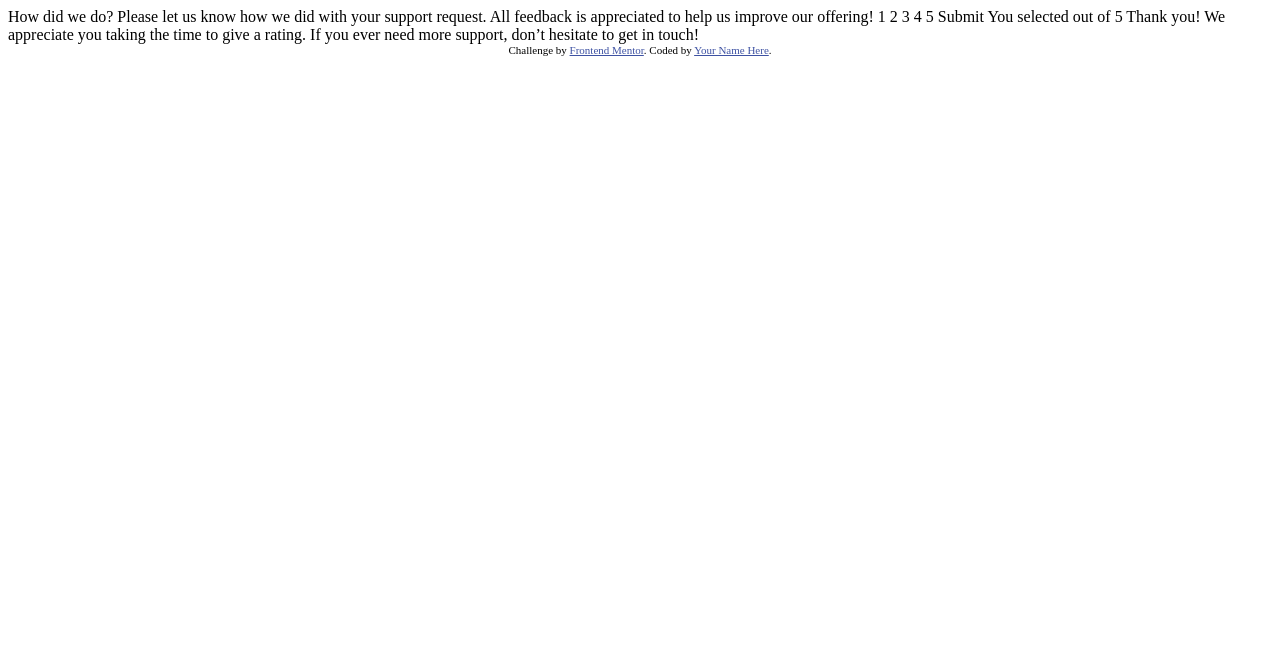
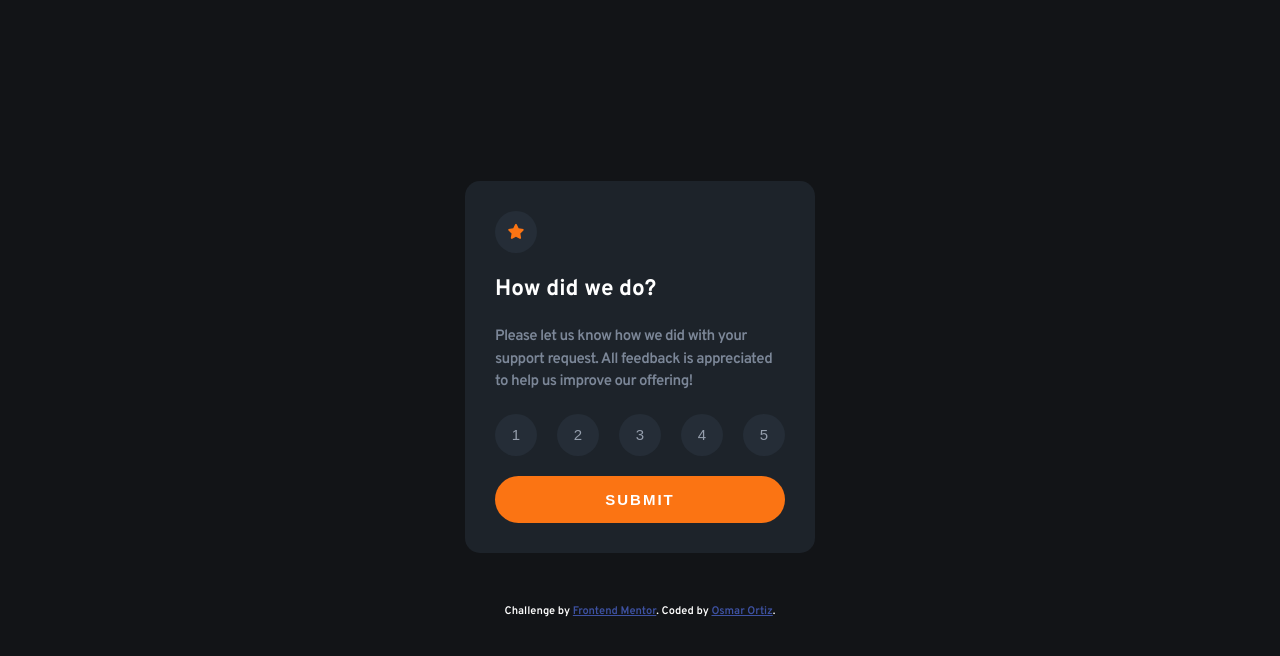
Before and after one commit to Xizted/FrontendMentor, a plain HTML site: page interactive-rating-component-main/index.html in a window 1280 px wide. Drawn offline with Linux system fonts and the light colour scheme.

Commit message:
Upload solution interactive rating component

```diff
--- a/interactive-rating-component-main/index.html
+++ b/interactive-rating-component-main/index.html
@@ -1,49 +1,93 @@
 <!DOCTYPE html>
 <html lang="en">
   <head>
-  <meta charset="UTF-8">
-  <meta name="viewport" content="width=device-width, initial-scale=1.0"> <!-- displays site properly based on user's device -->
+    <meta charset="UTF-8" />
+    <meta name="viewport" content="width=device-width, initial-scale=1.0" />
+    <!-- displays site properly based on user's device -->
 
-  <link rel="icon" type="image/png" sizes="32x32" href="./images/favicon-32x32.png">
+    <link
+      rel="icon"
+      type="image/png"
+      sizes="32x32"
+      href="./images/favicon-32x32.png"
+    />
 
     <title>Frontend Mentor | Interactive rating component</title>
 
     <!-- Feel free to remove these styles or customise in your own stylesheet 👍 -->
     <style>
-    .attribution { font-size: 11px; text-align: center; }
-    .attribution a { color: hsl(228, 45%, 44%); }
+      .attribution {
+        font-size: 11px;
+        text-align: center;
+      }
+      .attribution a {
+        color: hsl(228, 45%, 44%);
+      }
     </style>
+    <link rel="stylesheet" href="style.css" />
+    <link rel="preconnect" href="https://fonts.googleapis.com" />
+    <link rel="preconnect" href="https://fonts.gstatic.com" crossorigin />
+    <link
+      href="https://fonts.googleapis.com/css2?family=Overpass:wght@600;700&display=swap"
+      rel="stylesheet"
+    />
+    <link
+      rel="stylesheet"
+      href="https://cdnjs.cloudflare.com/ajax/libs/font-awesome/6.1.1/css/all.min.css"
+    />
   </head>
   <body>
-
     <!-- Rating state start -->
 
-  How did we do?
-
-  Please let us know how we did with your support request. All feedback is appreciated
-  to help us improve our offering!
-
-  1 2 3 4 5
-
-  Submit
+    <div class="rating-state">
+      <div class="header">
+        <button class="btn btn-rating"><i class="fa-solid fa-star"></i></button>
+      </div>
+      <div class="body">
+        <h2 class="title">How did we do?</h2>
+        <p class="text">
+          Please let us know how we did with your support request. All feedback
+          is appreciated to help us improve our offering!
+        </p>
+        <div class="ratings-buttons">
+          <button class="btn btn-rating">1</button>
+          <button class="btn btn-rating">2</button>
+          <button class="btn btn-rating">3</button>
+          <button class="btn btn-rating">4</button>
+          <button class="btn btn-rating">5</button>
+        </div>
+      </div>
+      <div class="footer">
+        <button class="btn btn-submit">Submit</button>
+      </div>
+    </div>
 
     <!-- Rating state end -->
 
     <!-- Thank you state start -->
 
-  You selected <!-- Add rating here --> out of 5
-
-  Thank you!
-
-  We appreciate you taking the time to give a rating. If you ever need more support,
-  don’t hesitate to get in touch!
+    <div class="thankyou-state none">
+      <div class="header">
+        <img src="images/illustration-thank-you.svg" alt="thank you" />
+        <p>You selected <span class="rating"></span> out of 5</p>
+      </div>
+      <div class="body">
+        <h2 class="title">Thank you!</h2>
+        <p class="text">
+          We appreciate you taking the time to give a rating. If you ever need
+          more support, don’t hesitate to get in touch!
+        </p>
+      </div>
+    </div>
 
     <!-- Thank you state end -->
 
-
     <div class="attribution">
-    Challenge by <a href="https://www.frontendmentor.io?ref=challenge" target="_blank">Frontend Mentor</a>.
-    Coded by <a href="#">Your Name Here</a>.
+      Challenge by
+      <a href="https://www.frontendmentor.io?ref=challenge" target="_blank"
+        >Frontend Mentor</a
+      >. Coded by <a href="https://github.com/Xizted">Osmar Ortiz</a>.
     </div>
+    <script src="main.js"></script>
   </body>
 </html>
--- /dev/null
+++ b/interactive-rating-component-main/main.js
@@ -0,0 +1,26 @@
+const ratingState = document.querySelector('.rating-state');
+const thankyouState = document.querySelector('.thankyou-state');
+const btnRatings = document.querySelectorAll('.ratings-buttons .btn-rating');
+const btnSubmit = document.querySelector('.btn-submit');
+const rating = document.querySelector('.rating');
+let ratingSelected;
+
+btnRatings.forEach((btnRating) => {
+  btnRating.addEventListener('click', () => {
+    btnRatings.forEach((btnRating2) => {
+      if (btnRating2.classList.contains('active')) {
+        btnRating2.classList.remove('active');
+      }
+    });
+    btnRating.classList.add('active');
+  });
+});
+
+btnSubmit.addEventListener('click', () => {
+  const btnRating = document.querySelector('.active');
+  if (btnRating === null) return;
+  ratingSelected = btnRating.textContent;
+  ratingState.classList.add('none');
+  thankyouState.classList.remove('none');
+  rating.textContent = ratingSelected;
+});
--- a/interactive-rating-component-main/style.css
+++ b/interactive-rating-component-main/style.css
@@ -0,0 +1,141 @@
+html {
+  box-sizing: border-box;
+  font-size: 62.5%; /* Now 10px = 1rem! */
+}
+*,
+*:before,
+*:after {
+  box-sizing: inherit;
+  margin: 0;
+  padding: 0;
+}
+
+body {
+  align-items: center;
+  background-color: hsl(216, 12%, 8%);
+  color: #fff;
+  display: flex;
+  flex-direction: column;
+  font-family: 'Overpass', sans-serif;
+  font-size: 1.6rem; /* default font-size for document */
+  font-size: 16px; /* px fallback */
+  gap: 5rem;
+  height: 100vh;
+  justify-content: center;
+  line-height: 1.5; /* a nice line-height */
+}
+
+.none {
+  display: none;
+}
+
+.rating-state,
+.thankyou-state {
+  font-size: 1.5rem;
+  background-color: hsl(213deg 20% 18% / 60%);
+  width: 350px;
+  padding: 3rem;
+  border-radius: 1.5rem;
+}
+
+.thankyou-state {
+  text-align: center;
+}
+
+.thankyou-state .header {
+  margin-bottom: 2rem;
+}
+
+.thankyou-state .header p {
+  color: hsla(25, 97%, 53%, 0.5);
+  font-size: 1;
+  font-weight: 400;
+  background-color: hsla(25, 97%, 53%, 0.1);
+  display: inline-block;
+  border-radius: 1.5rem;
+  padding: 0.5rem 1rem;
+  vertical-align: middle;
+  margin-top: 2rem;
+}
+
+.rating-state .body {
+  margin: 2rem 0;
+}
+
+.title {
+  font-family: 700;
+}
+
+.rating-state .title {
+  margin-bottom: 2rem;
+}
+
+.thankyou-state .title {
+  margin-bottom: 1rem;
+}
+
+.text {
+  color: hsl(216, 12%, 54%);
+  font-weight: 400;
+  letter-spacing: -0.06rem;
+}
+
+.rating-state .text {
+  margin-bottom: 2rem;
+}
+
+.btn {
+  background-color: transparent;
+  border: none;
+  font-weight: 400;
+  font-size: 1.5rem;
+}
+
+.btn:hover {
+  cursor: pointer;
+}
+
+.ratings-buttons {
+  display: flex;
+  justify-content: space-between;
+}
+
+.btn-rating {
+  background-color: hsl(213, 19%, 18%);
+  color: hsl(217, 12%, 63%);
+  border-radius: 100%;
+  width: 4.2rem;
+  height: 4.2rem;
+  transition: background-color 0.2s ease, color 0.2s ease;
+}
+
+.ratings-buttons .btn-rating:hover {
+  background-color: hsl(25, 97%, 53%);
+  color: #fff;
+}
+
+.ratings-buttons .btn-rating.active {
+  background-color: hsl(217, 12%, 63%);
+  color: #fff;
+}
+
+.btn-rating i {
+  color: hsl(25, 97%, 53%);
+}
+
+.btn-submit {
+  color: #fff;
+  background-color: hsl(25, 97%, 53%);
+  width: 100%;
+  border-radius: 3rem;
+  padding: 1.5rem;
+  text-transform: uppercase;
+  font-weight: 700;
+  letter-spacing: 0.2rem;
+  transition: background-color 0.2s ease, color 0.2s ease;
+}
+
+.btn-submit:hover {
+  background-color: #fff;
+  color: hsl(25, 97%, 53%);
+}
```
Also changed, not shown: interactive-rating-component-main/img/Active.jpg (added), interactive-rating-component-main/img/Desktop.jpg (added), interactive-rating-component-main/img/Desktop2.jpg (added), interactive-rating-component-main/img/Mobile.jpg (added), interactive-rating-component-main/img/Mobile2.jpg (added), 2 other files. Lines whose indentation alone changed are shown as unchanged.
